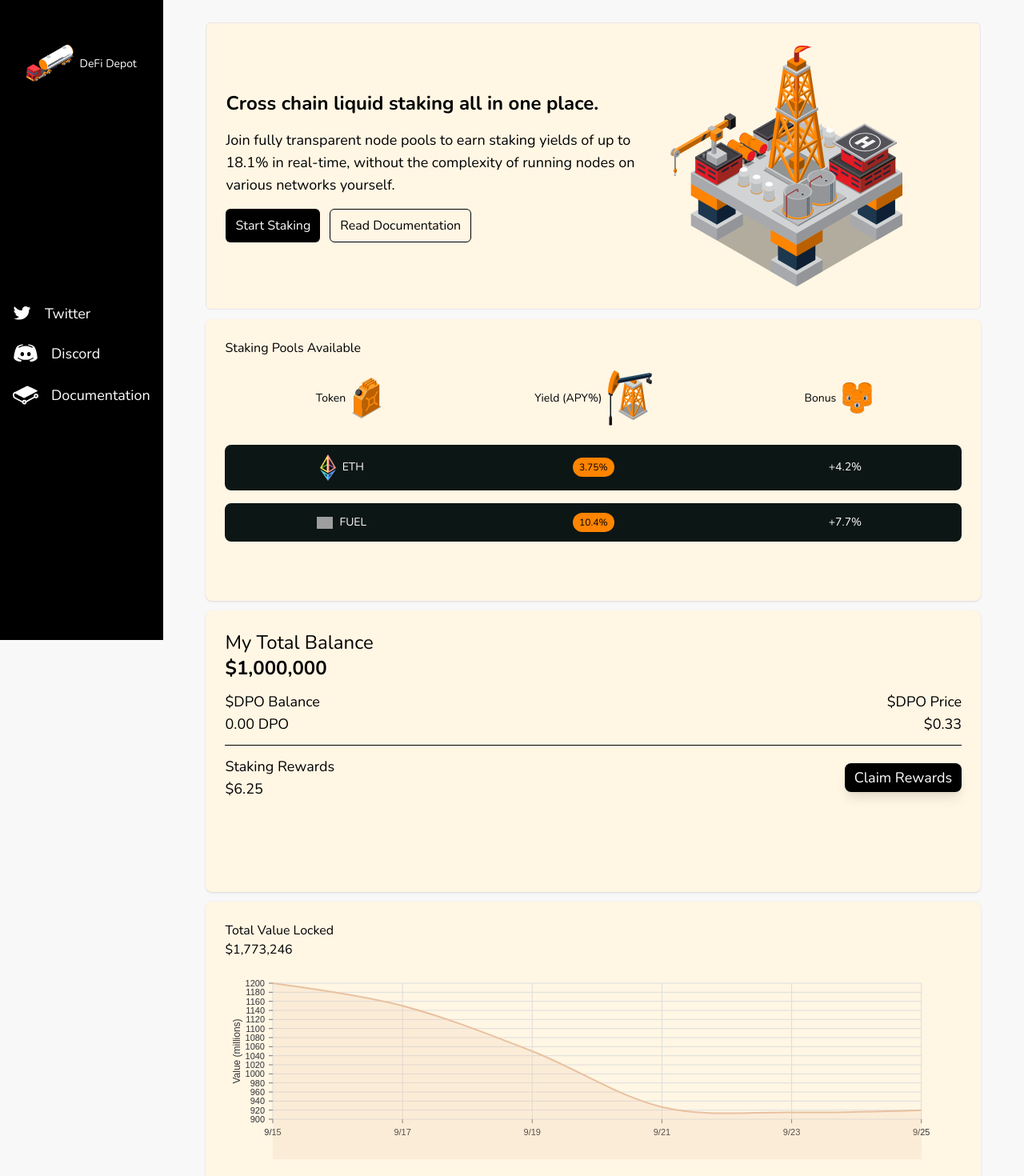
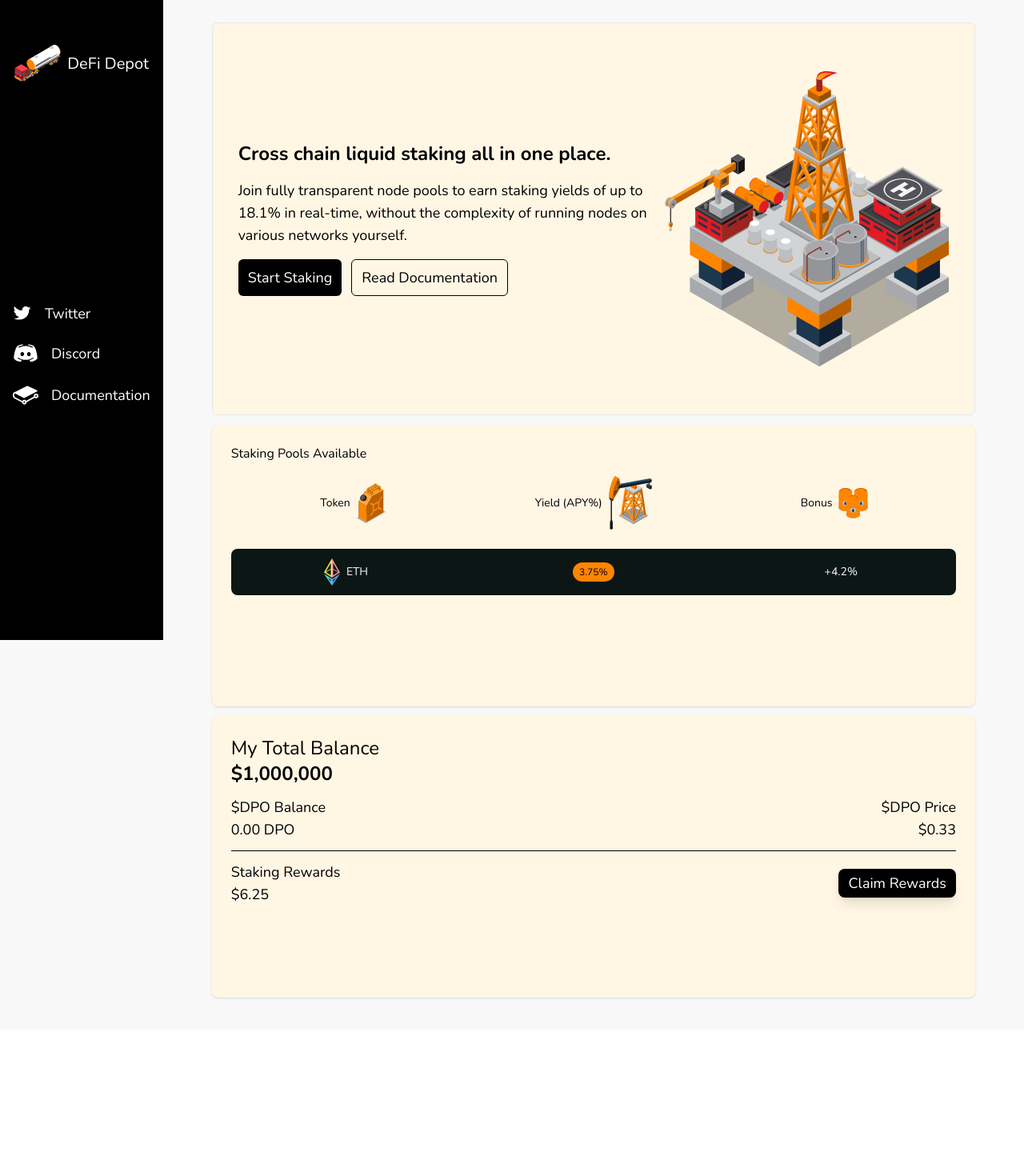
Before and after one commit to bearknowledge/DefiDepot, a Next.js app: page / in a window 1280 px wide. Shown: the top 1470 px of the page at 80% size. After the commit the page ends 1287 px from the top, so only its background shows below. Built offline with nearby package versions, Linux system fonts and the light colour scheme; grey boxes are pictures that could not be loaded.

Commit message:
made greeting + nav responsive

```diff
--- a/components/dashboard.tsx
+++ b/components/dashboard.tsx
@@ -7,18 +7,24 @@ export const Dashboard = () => {
 
   return (
 
-<div className="flex flex-col justify-between items-center h-fit pt-7">
-<div className="flex laptop:w-[90%] bg-[#FFF6E4] border h-fit rounded-md flex-row mb-3 mobile:w-full ">
-  <div className="flex flex-col w-[60%] justify-center space-y-4 px-6">
-    <h1 className="sm-laptop:text-2xl font-bold">Cross chain liquid staking all in one place.</h1>
+<div className="flex flex-col justify-between items-center h-fit mobile:pt-2 px-2 laptop:pt-7 px-0">
+<div className="flex laptop:w-[90%] bg-[#FFF6E4] border h-fit rounded-md flex-row mb-3 mobile:w-full p-8 ">
+<div className="flex flex-col w-full justify-center">
+  <div className="flex flex-row justify-center">
+  <div className="flex flex-col w-[60%] justify-center mobile:text-sm tablet:text-lg laptop:text-xl">
+    <h1 className="sm-laptop:text-2xl font-bold mb-4">Cross chain liquid staking all in one place.</h1>
     <p className="sm-laptop:text-lg">Join fully transparent node pools to earn staking yields of up to 18.1% in real-time, without the complexity of running nodes on various networks yourself.</p>
-    <div className="flex flex-row space-x-3">
+    <div className="flex flex-row space-x-3 mt-4 mobile:text-xs tablet:text-lg">
     <button className="rounded-md px-3 py-2 bg-black text-white hover:opacity-70"> Start Staking</button>
     <button className="rounded-md px-3 py-2 border border-black hover:opacity-70">Read Documentation</button>
     </div>
 
+    </div>
+    <img className="w-[40%] my-7 items-center" src="/rigimg.svg"/>
+    </div>
+
+
   </div>
-  <img className="w-[30%] my-7 items-center" src="/rigimg.svg"/>
 
 </div>
 <StakingCard/>
--- a/components/nav.tsx
+++ b/components/nav.tsx
@@ -1,8 +1,8 @@
 export const Nav = () => {
   return (
-    <div className="flex mobile:flex-row bg-[black] mobile:w-full h-[80px] items-center justify-between laptop:flex-col laptop:h-screen laptop:w-fit justify-between p-4 z-10 bg-[black] sticky top-0 text-white">
-      <div className="flex mobile:text-sm pt-0 laptop:flex-row items-center text-xl pt-10">
-        <img className="h-[3rem] mr-2" src="/truck.svg" />
+    <div className="flex mobile:flex-row bg-[black] mobile:w-full h-[80px] mobile:items-center justify-between laptop:flex-col laptop:h-screen laptop:w-fit justify-between p-4 z-10 bg-[black] sticky top-0 text-white">
+      <div className="flex flex-row items-center mobile:text-sm pt-0 laptop:text-xl laptop:pt-10">
+        <img className="mobile:h-[2rem] laptop:h-[3rem] mr-2" src="/truck.svg" />
         DeFi Depot
       </div>
 
--- a/components/staking.tsx
+++ b/components/staking.tsx
@@ -26,11 +26,7 @@ const allPools:any [] = [
   {logo: "/eth.png",
   name: "ETH",
   apy: "3.75%",
-  bonus: "4.2%"},
-  {logo: "/fuel.png",
-  name: "FUEL",
-  apy: "10.4%",
-  bonus: "7.7%"},
+  bonus: "4.2%"}
 ];
 
 return (
@@ -93,13 +89,7 @@ return (
 
       </span>
 
-      <span className="w-full h-[22rem] bg-[#FFF6E4] rounded-lg p-6 shadow col-span-2">
-        <div>
-          <h1>Total Value Locked</h1>
-          <h1>$1,773,246</h1>
-          <Linegraph />
-        </div>
-      </span>
+
     </div>
   </div>
 );
```
